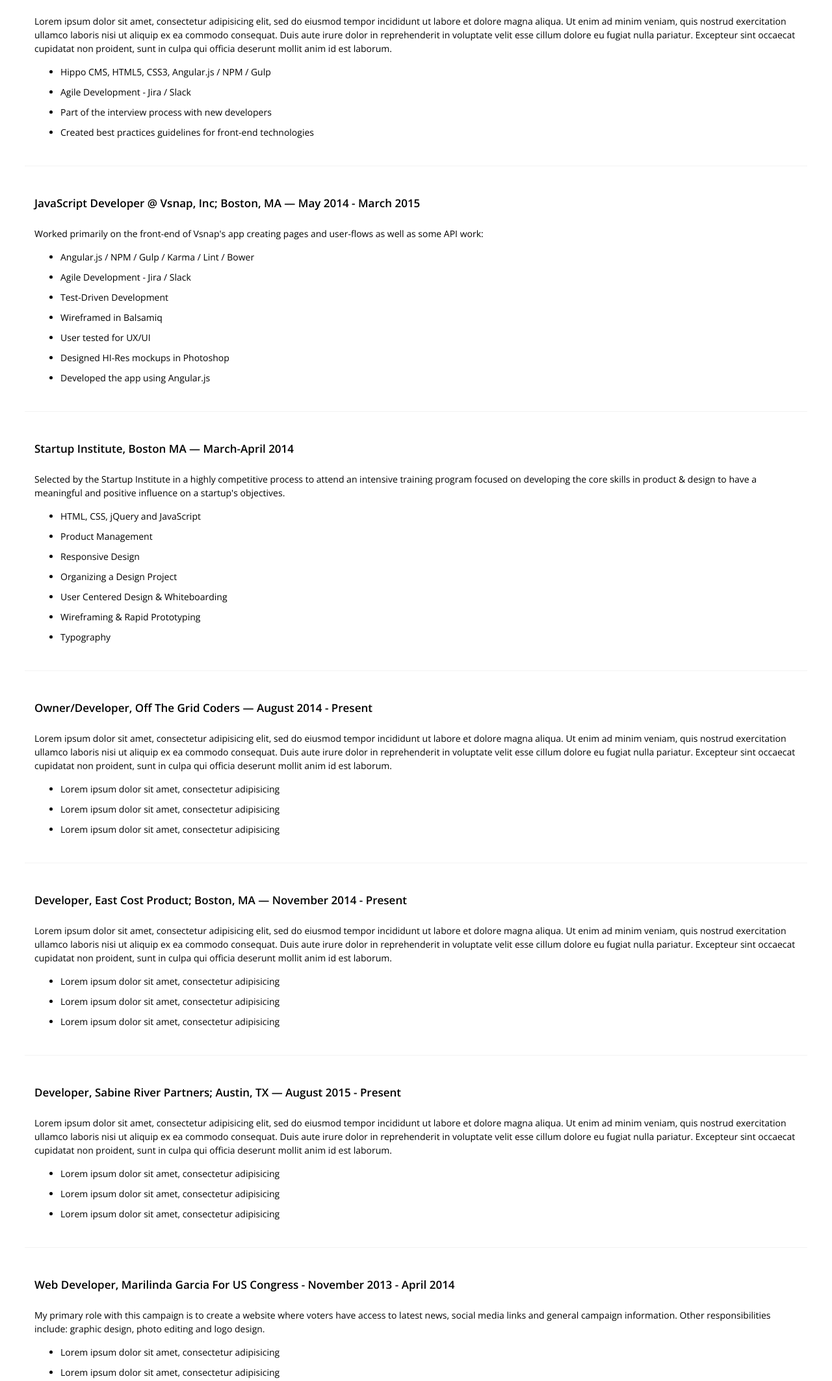
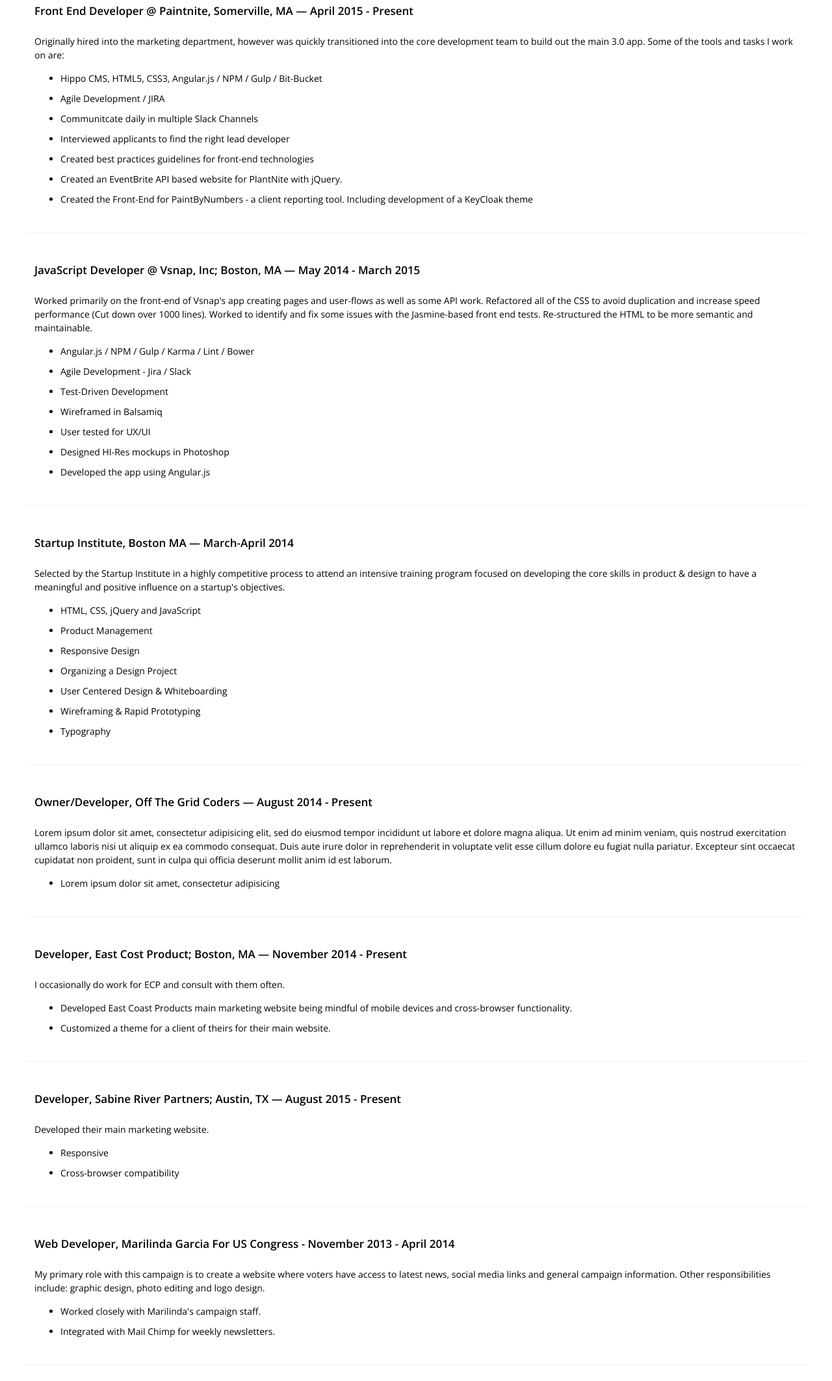
Before and after one commit to offthegridcoders/personal-resume, a website: page src/templates/index.html in a window 1280 px wide. Shown: the part 668-2794 px from the top of the page at 65% size. Drawn offline with nearby package versions, Linux system fonts and the light colour scheme; files that its build step writes are made by us from their sources; files whose address does not match are found by name.

Commit message:
updated copy

```diff
--- a/src/scss/modules/_third-switch.scss
+++ b/src/scss/modules/_third-switch.scss
@@ -37,4 +37,8 @@
       display: block;
     }
   }
+
+  .banner {
+    display: block;
+  }
 }
--- a/src/templates/index.html
+++ b/src/templates/index.html
@@ -26,6 +26,7 @@
             <li><i class="fa fa-check"></i><em>Frontend</em>: Angular.js, jQuery, HTML5, CSS3, Sass, Lint, Karma, Gulp, Protractor</li>
             <li><i class="fa fa-check"></i><em>Versioning</em>: Git, Github</li>
             <li><i class="fa fa-check"></i><em>Database</em>: MySQL, Firebase</li>
+            <li><i class="fa fa-check"></i><em>Communication</em>: Slack, HighFive, Google Hangouts</li>
             <li><i class="fa fa-check"></i><em>Mockups</em>: Balsamiq, Wire-framing, HI-Res Mockup</li>
             <li><i class="fa fa-check"></i><em>Programs/Apps</em>: InvisionApp, Photoshop, Illustrator</li>
             <li><i class="fa fa-check"></i>Agile Software Development / Jira / Pivitol Tracker</li>
@@ -44,12 +45,16 @@
             </div>
             <h2>Front End Developer @ Paintnite, Somerville, MA — April 2015 - Present</h2>
           </header>
-          <p>Lorem ipsum dolor sit amet, consectetur adipisicing elit, sed do eiusmod tempor incididunt ut labore et dolore magna aliqua. Ut enim ad minim veniam, quis nostrud exercitation ullamco laboris nisi ut aliquip ex ea commodo consequat. Duis aute irure dolor in reprehenderit in voluptate velit esse cillum dolore eu fugiat nulla pariatur. Excepteur sint occaecat cupidatat non proident, sunt in culpa qui officia deserunt mollit anim id est laborum.</p>
+          <p>Originally hired into the marketing department, however was quickly transitioned into the core development team to build out
+             the main 3.0 app. Some of the tools and tasks I work on are:</p>
           <ul>
-            <li><i class="fa fa-check"></i>Hippo CMS, HTML5, CSS3, Angular.js / NPM / Gulp</li>
-            <li><i class="fa fa-check"></i>Agile Development - Jira / Slack</li>
-            <li><i class="fa fa-check"></i>Part of the interview process with new developers</li>
+            <li><i class="fa fa-check"></i>Hippo CMS, HTML5, CSS3, Angular.js / NPM / Gulp / Bit-Bucket</li>
+            <li><i class="fa fa-check"></i>Agile Development / JIRA</li>
+            <li><i class="fa fa-check"></i>Communitcate daily in multiple Slack Channels</li>
+            <li><i class="fa fa-check"></i>Interviewed applicants to find the right lead developer</li>
             <li><i class="fa fa-check"></i>Created best practices guidelines for front-end technologies</li>
+            <li><i class="fa fa-check"></i>Created an EventBrite API based website for PlantNite with jQuery.</li>
+            <li><i class="fa fa-check"></i>Created the Front-End for PaintByNumbers - a client reporting tool. Including development of a KeyCloak theme</li>
           </ul>
           <div class="btn-wrapper">
             <button class="wow pulse">see code examples</button>
@@ -62,7 +67,9 @@
             </div>
             <h2>javaScript developer @ Vsnap, Inc; Boston, MA — May 2014 - March 2015</h2>
           </header>
-          <p>Worked primarily on the front-end of Vsnap's app creating pages and user-flows as well as some API work:</p>
+          <p>Worked primarily on the front-end of Vsnap's app creating pages and user-flows as well as some API work. Refactored
+             all of the CSS to avoid duplication and increase speed performance (Cut down over 1000 lines). Worked to identify and fix some issues with
+             the Jasmine-based front end tests. Re-structured the HTML to be more semantic and maintainable.</p>
           <ul>
             <li><i class="fa fa-check"></i>Angular.js / NPM / Gulp / Karma / Lint / Bower</li>
             <li><i class="fa fa-check"></i>Agile Development - Jira / Slack</li>
@@ -106,8 +113,6 @@
           <p>Lorem ipsum dolor sit amet, consectetur adipisicing elit, sed do eiusmod tempor incididunt ut labore et dolore magna aliqua. Ut enim ad minim veniam, quis nostrud exercitation ullamco laboris nisi ut aliquip ex ea commodo consequat. Duis aute irure dolor in reprehenderit in voluptate velit esse cillum dolore eu fugiat nulla pariatur. Excepteur sint occaecat cupidatat non proident, sunt in culpa qui officia deserunt mollit anim id est laborum.</p>
           <ul>
             <li><i class="fa fa-check"></i>Lorem ipsum dolor sit amet, consectetur adipisicing</li>
-            <li><i class="fa fa-check"></i>Lorem ipsum dolor sit amet, consectetur adipisicing</li>
-            <li><i class="fa fa-check"></i>Lorem ipsum dolor sit amet, consectetur adipisicing</li>
           <ul>
           <div class="btn-wrapper">
             <button class="wow pulse">see code examples</button>
@@ -117,22 +122,20 @@
           <header>
             <h2>Developer, East Cost Product; Boston, MA — November 2014 - Present</h2>
           </header>
-          <p>Lorem ipsum dolor sit amet, consectetur adipisicing elit, sed do eiusmod tempor incididunt ut labore et dolore magna aliqua. Ut enim ad minim veniam, quis nostrud exercitation ullamco laboris nisi ut aliquip ex ea commodo consequat. Duis aute irure dolor in reprehenderit in voluptate velit esse cillum dolore eu fugiat nulla pariatur. Excepteur sint occaecat cupidatat non proident, sunt in culpa qui officia deserunt mollit anim id est laborum.</p>
+          <p>I occasionally do work for ECP and consult with them often.</p>
           <ul>
-            <li><i class="fa fa-check"></i>Lorem ipsum dolor sit amet, consectetur adipisicing</li>
-            <li><i class="fa fa-check"></i>Lorem ipsum dolor sit amet, consectetur adipisicing</li>
-            <li><i class="fa fa-check"></i>Lorem ipsum dolor sit amet, consectetur adipisicing</li>
+            <li><i class="fa fa-check"></i>Developed East Coast Products main marketing website being mindful of mobile devices and cross-browser functionality.</li>
+            <li><i class="fa fa-check"></i>Customized a theme for a client of theirs for their main website.</li>
           <ul>
         </article>
         <article>
           <header>
             <h2>Developer, Sabine River Partners; Austin, TX — August 2015 - Present</h2>
           </header>
-          <p>Lorem ipsum dolor sit amet, consectetur adipisicing elit, sed do eiusmod tempor incididunt ut labore et dolore magna aliqua. Ut enim ad minim veniam, quis nostrud exercitation ullamco laboris nisi ut aliquip ex ea commodo consequat. Duis aute irure dolor in reprehenderit in voluptate velit esse cillum dolore eu fugiat nulla pariatur. Excepteur sint occaecat cupidatat non proident, sunt in culpa qui officia deserunt mollit anim id est laborum.</p>
+          <p>Developed their main marketing website.</p>
           <ul>
-            <li><i class="fa fa-check"></i>Lorem ipsum dolor sit amet, consectetur adipisicing</li>
-            <li><i class="fa fa-check"></i>Lorem ipsum dolor sit amet, consectetur adipisicing</li>
-            <li><i class="fa fa-check"></i>Lorem ipsum dolor sit amet, consectetur adipisicing</li>
+            <li><i class="fa fa-check"></i>Responsive</li>
+            <li><i class="fa fa-check"></i>Cross-browser compatibility</li>
           <ul>
           <div class="btn-wrapper">
             <button class="wow pulse">see code examples</button>
@@ -146,9 +149,8 @@
              social media links and general campaign information.  Other responsibilities include: graphic design,
              photo editing and logo design.</p>
           <ul>
-           <li><i class="fa fa-check"></i>Lorem ipsum dolor sit amet, consectetur adipisicing</li>
-           <li><i class="fa fa-check"></i>Lorem ipsum dolor sit amet, consectetur adipisicing</li>
-           <li><i class="fa fa-check"></i>Lorem ipsum dolor sit amet, consectetur adipisicing</li>
+           <li><i class="fa fa-check"></i>Worked closely with Marilinda's campaign staff.</li>
+           <li><i class="fa fa-check"></i>Integrated with Mail Chimp for weekly newsletters.</li>
           <ul>
         </article>
         <article>
@@ -158,7 +160,7 @@
           <p>Designed and developed PICA Manufacturing's website to allow visitors clear and easy
              access to the company's brand, value propositions and general information. Also created
              new landing pages, trade booth designs and generating new customer leads through email marketing,
-             Google Ads/Analytics, and custom landing pages.</p>
+             Google Ads/Analytics, and custom landing pages. I was also their lead creative designer for all marketting collateral</p>
           <ul>
             <li><i class="fa fa-check"></i>Tradeshow Booth Design</li>
             <li><i class="fa fa-check"></i>Brochure Design</li>
```
Also changed, not shown: dist/assets/headers/rocks.jpg (added), dist/css/main.css, dist/index.html, src/assets/headers/rocks.jpg (added), src/js/scripts.js (line endings or trailing spaces).
